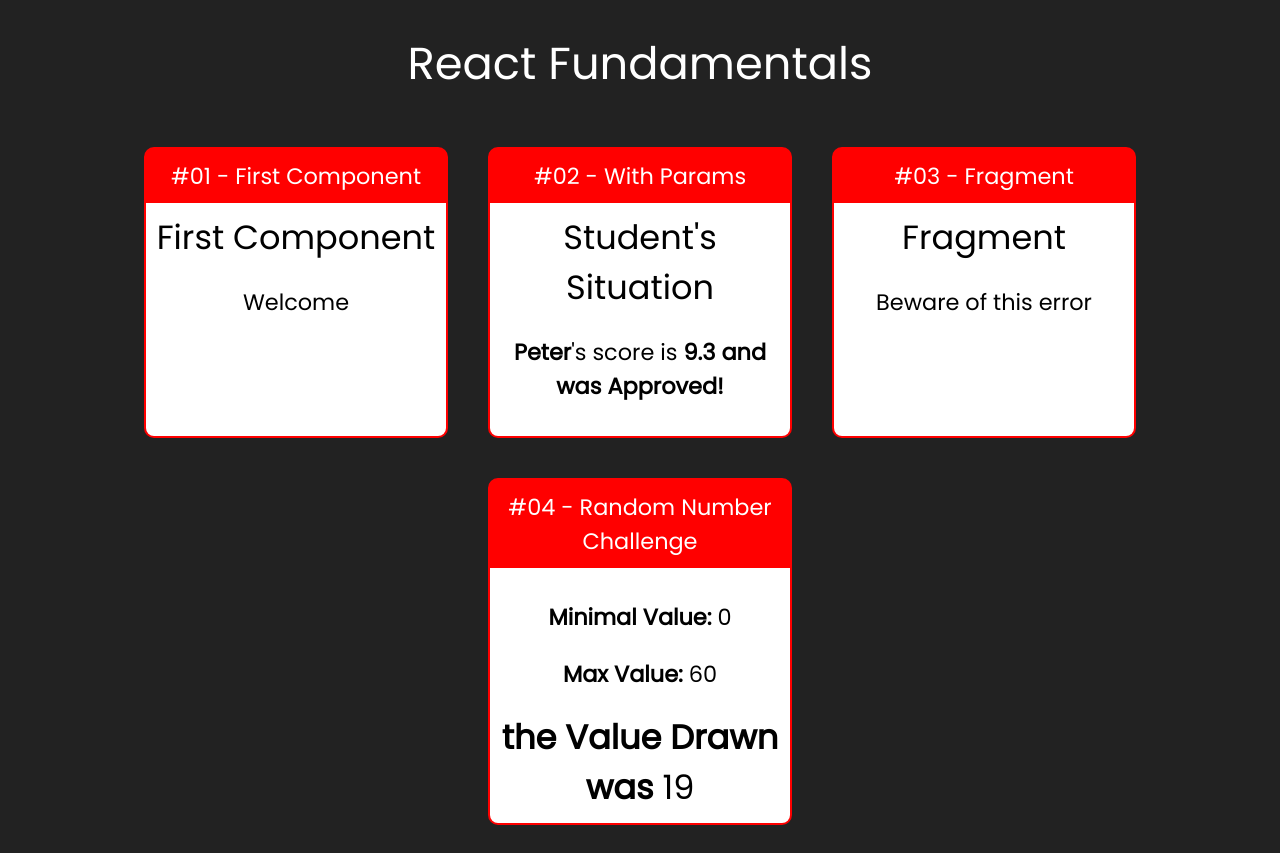
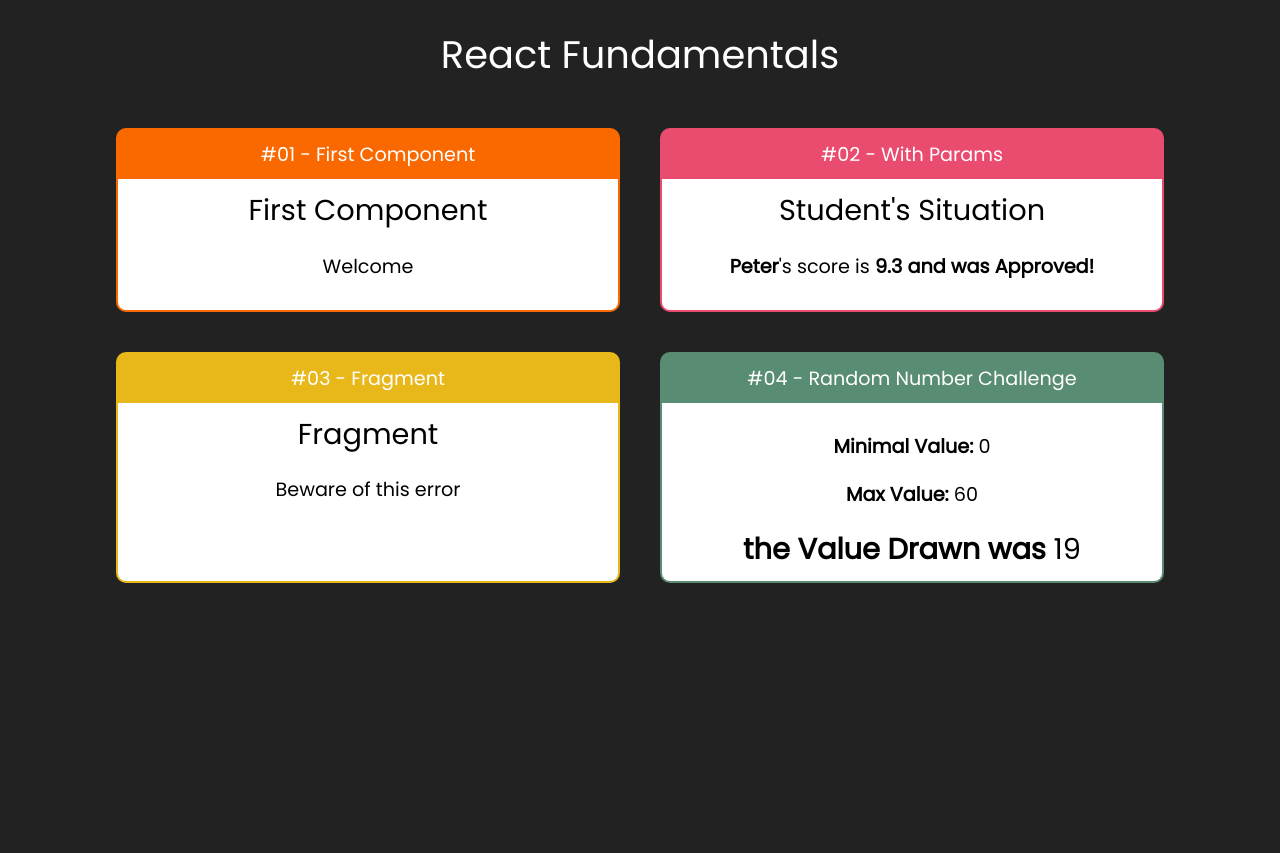
Before and after one commit to galenomoon/ReactFundamentals_React, a React (Create React App) app: page / in a window 1280 px wide. After the commit the page ends 800 px from the top, so only its background shows below. Built offline with nearby package versions, Linux system fonts and the light colour scheme.

Commit message:
Adding CSS styles using JS

```diff
--- a/src/App.jsx
+++ b/src/App.jsx
@@ -13,11 +13,11 @@
     <h1>React Fundamentals</h1>
 
     <div className="cards">
-      <Card title="#01 - First Component">
+      <Card title="#01 - First Component" color="#FA6900">
         <First></First>
       </Card>
 
-      <Card title="#02 - With Params">
+      <Card title="#02 - With Params" color="#E94C6F">
         {/*Here ⤵ I'm generating two props with their respective values, and in WithParams.jsx calling it for interpolation*/}
         <WithParams
           title="Student's Situation"
@@ -26,11 +26,11 @@
         />
       </Card>
 
-      <Card title="#03 - Fragment">
+      <Card title="#03 - Fragment" color="#E8B71A">
         <Fragment />
       </Card>
 
-      <Card title="#04 - Random Number Challenge">
+      <Card title="#04 - Random Number Challenge" color="#588C73">
         <Random minimalValue={0} maxValue={60} />
       </Card>
     </div>
--- a/src/components/Layout/Card.css
+++ b/src/components/Layout/Card.css
@@ -1,23 +1,22 @@
-
 .card {
-  background-color: Red;
-  border: 2px solid red;
+  /* background-color: Red; */
+  border: 2px solid;
   border-radius: 10px;
   overflow: hidden;
   /* box-shadow: 8px 8px 10px black; */
-  transition:0.3s;
+  transition: 0.3s;
   margin: 20px;
   display: flex;
-  flex-direction:column;
-  min-width: 300px;
-  max-width: 300px;
+  flex-direction: column;
+  min-width: 500px;
+  max-width: 500px;
 }
 
 .card:hover {
-    transition:0.3s;
-    transform: scale(1.02);
-    box-shadow: 0px 0px 45px rgba(255, 0, 0, 0.616)
-  }
+  transition: 0.3s;
+  transform: scale(1.05);
+  box-shadow: 5px 3px 10px black;
+}
 .card .title {
   padding: 10px 0px;
   display: flex;
--- a/src/components/Layout/Card.jsx
+++ b/src/components/Layout/Card.jsx
@@ -1,11 +1,13 @@
 import React from "react";
 import './Card.css'
 
-
-
 export default (props) => {
+  const cardStyle = {
+    backgroundColor: props.color || '#F00',
+    borderColor: props.color || '#F00'
+  }
   return (
-    <div className="card" >
+    <div className="card" style={cardStyle} >
       <div className="title">{props.title}</div>
       <div className="content">{props.children}</div>
 
--- a/src/index.css
+++ b/src/index.css
@@ -3,7 +3,7 @@
   background-color: #222;
   color: white;
   text-align: center;
-  font-size:1.4rem;
+  font-size:1.2rem;
 }
 
 h1,
```
